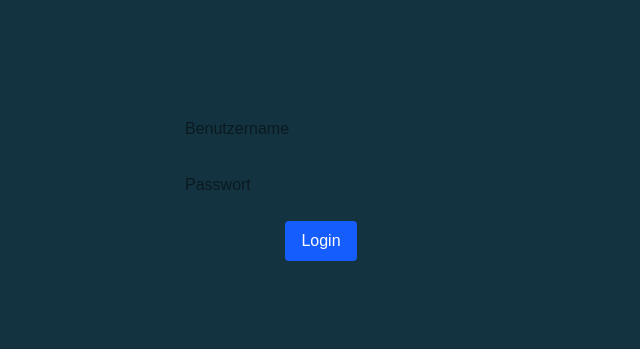
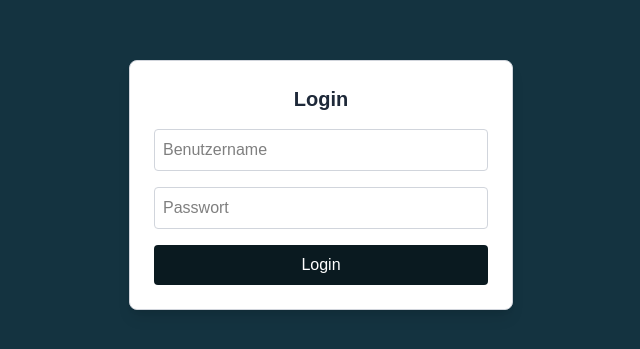
Before and after one commit to efezkn74/Portfolio_current, a Next.js app: page / in a window 1280 px wide. Shown: the part 215-564 px from the top of the page, without its empty margins (319-959 px from the left). Built offline with nearby package versions, Linux system fonts and the light colour scheme.

Commit message:
testauth_end....

```diff
--- a/src/app/components/Fertigkeiten.js
+++ b/src/app/components/Fertigkeiten.js
@@ -10,7 +10,7 @@ export default function fertigkeiten() {
         { name: 'C#', rating: 4.5 },
         { name: 'Java', rating: 4.5 },
         { name: 'JavaScript', rating: 4 },
-        { name: 'React Native', rating: 3.5 },
+        { name: 'React', rating: 3.5 },
         { name: 'C', rating: 3.5 },
         { name: 'SQL', rating:  3.5},
         { name: 'C++', rating: 3 },
--- a/src/app/components/LoginForm.js
+++ b/src/app/components/LoginForm.js
@@ -22,30 +22,35 @@ export default function LoginForm() {
     if (response.ok) {
       handleLogin();
     } else {
-      setError('Falscher Benutzername oder Passwort.  ');
+      setError('Falscher Benutzername oder Passwort.');
     }
   };
 
   return (
+    <div className="bg-white bg-opacity-90 p-6 rounded-lg shadow-lg border border-gray-300 w-full max-w-sm">
       <form onSubmit={handleSubmit} className="flex flex-col items-center gap-4">
+        <h2 className="text-xl font-semibold text-gray-800">Login</h2>
+
         <input
           type="text"
           value={username}
           onChange={(e) => setUsername(e.target.value)}
           placeholder="Benutzername"
-        className="p-2 rounded text-black w-72"
+          className="p-2 rounded border border-gray-300 text-black w-full"
         />
         <input
           type="password"
           value={password}
           onChange={(e) => setPassword(e.target.value)}
           placeholder="Passwort"
-        className="p-2 rounded text-black w-72"
+          className="p-2 rounded border border-gray-300 text-black w-full"
         />
-      <button type="submit" className="bg-blue-600 px-4 py-2 rounded text-white">
+        <button type="submit" className="bg-[#0A1A20] px-4 py-2 rounded text-white w-full">
           Login
         </button>
-      {error && <p className="text-red-400">{error}</p>}
+
+        {error && <p className="text-red-500">{error}</p>}
       </form>
+    </div>
   );
 }
```
Lines whose indentation alone changed are shown as unchanged.
